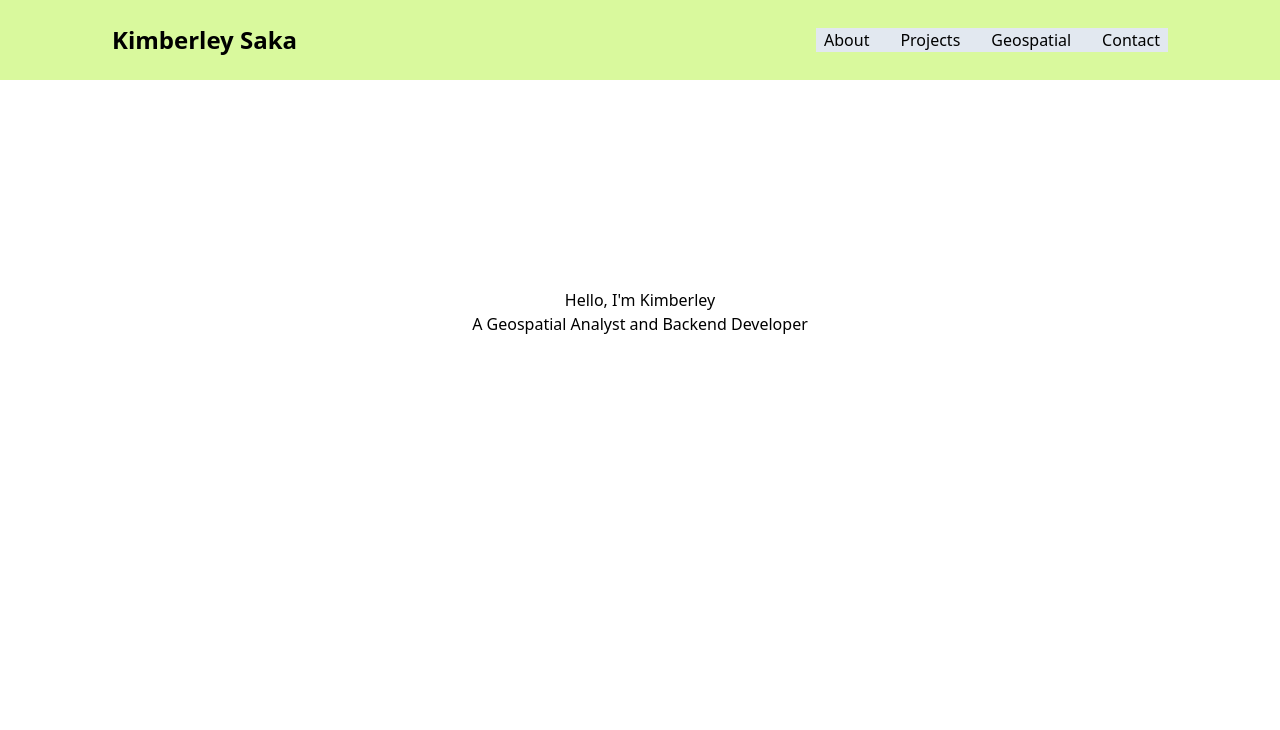
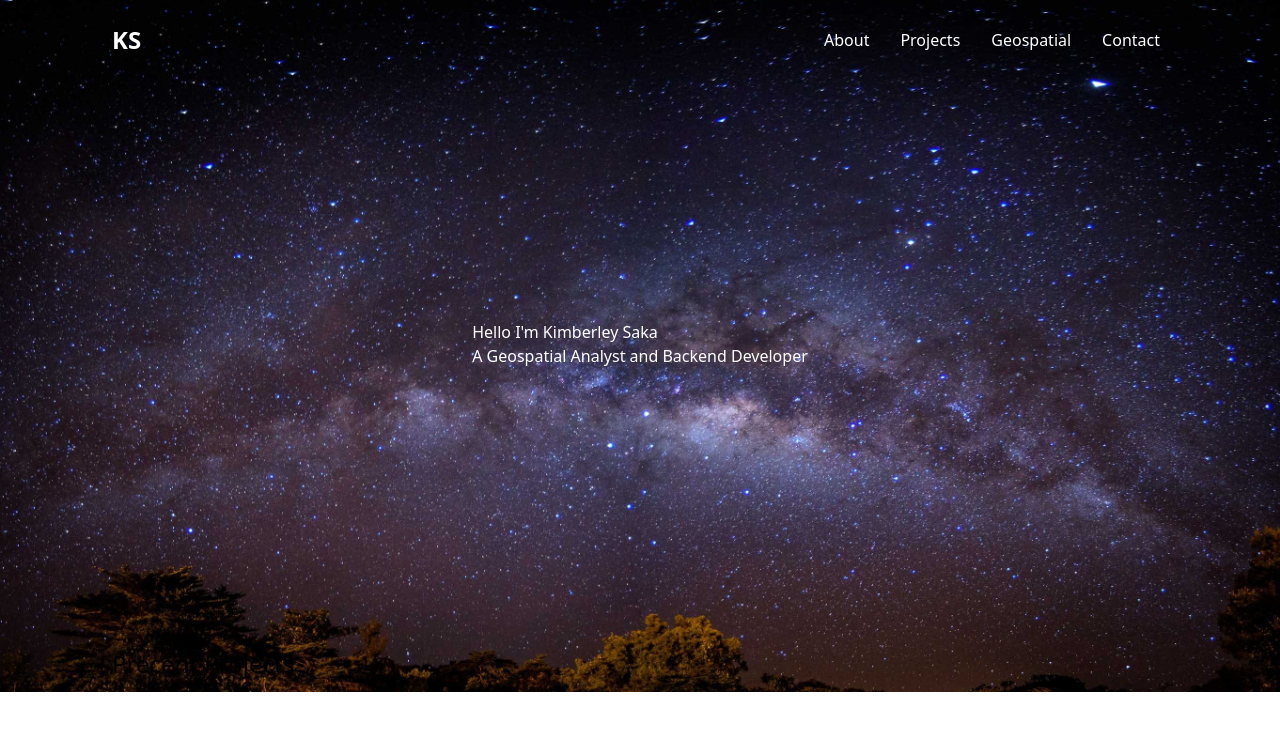
Before and after one commit to Kimberley-saka/my_portfolio, a React (Vite) app: page / in a window 1280 px wide. Shown: the top 730 px of the page. Built offline with nearby package versions, Linux system fonts and the light colour scheme.

Commit message:
Updated files

```diff
--- a/src/components/Navigation/NavBar.jsx
+++ b/src/components/Navigation/NavBar.jsx
@@ -1,13 +1,14 @@
 import { Link } from "react-router-dom"
 export default function NavBar() {
   return(
-    <div className="flex flex-row justify-between items-center h-20 bg-lime-200 px-28">
+    <div className="flex flex-row justify-between items-center h-20 px-28
+     text-white">
         <div className="flex text-2xl font-bold">
-          <Link to="/">Kimberley Saka</Link>
+          <Link to="/">KS</Link>
         </div>
 
         <div className="hidden flex-row justify-between w-2/6 px-2
-        bg-slate-200 md:flex" >
+       md:flex" >
           <Link to="/about">About</Link>
           <Link to="/projects">Projects</Link>
           <Link to="/geospatial">Geospatial</Link>
--- a/src/index.css
+++ b/src/index.css
@@ -1,3 +1,11 @@
 @tailwind base;
 @tailwind components;
 @tailwind utilities;
+
+
+body{
+    background-image: url('/src/assets/pexels-luis-kuthe-4695929.jpg');
+    background-repeat: no-repeat;
+    background-size: cover;
+    background-position: 70%;
+}
--- a/src/pages/Home.jsx
+++ b/src/pages/Home.jsx
@@ -1,15 +1,34 @@
 export default function HomePage() {
   return(
-    <div className="flex flex-col justify-center items-center mt-52
-    ">
+    <div className="flex flex-col">
+      <div className=" flex flex-col justify-center items-center py-60
+      bg-contain h-full text-white">
         <div>
-          Hello, I'm Kimberley
+        <div>
+          Hello I'm Kimberley Saka
         </div>
 
         <div>
           A Geospatial Analyst and Backend Developer
         </div>
 
+        </div>
+
+      </div>
+
+
+        <div className="flex flex-co px-28 pt-10">
+          <div className="text-2xl ">
+            Precent Projects
+          </div>
+
+          <div>
+
+          </div>
+
+
+        </div>
+
       </div>
   )
 }
--- a/tailwind.config.js
+++ b/tailwind.config.js
@@ -5,7 +5,11 @@ export default {
     "./src/**/*.{js,ts,jsx,tsx}",
   ],
   theme: {
-    extend: {},
+    extend: {
+      backgroundImage: {
+        'galaxy': "url('/src/assets/pexels-luis-kuthe-4695929.jpg')",
+      }
+    },
   },
   plugins: [],
   darkMode: 'class',
```
Also changed, not shown: src/assets/pexels-luis-kuthe-4695929.jpg (added), 1 other file (tests, documents, lock files or other folders).
